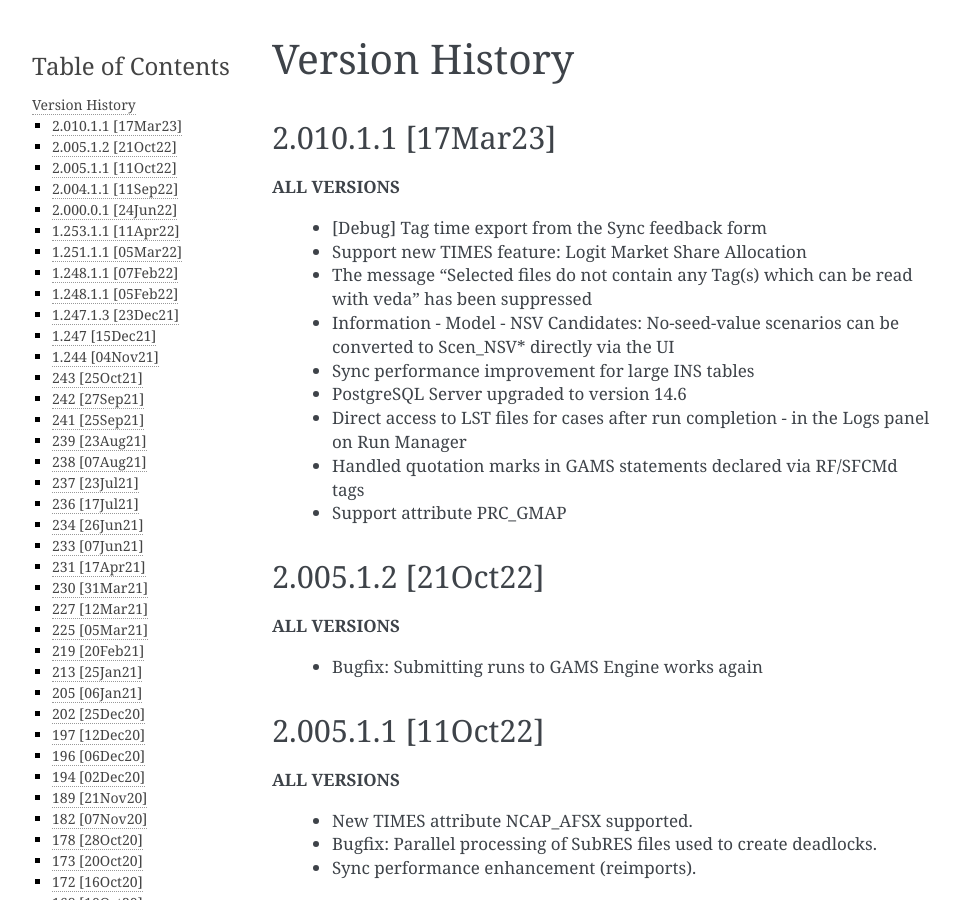
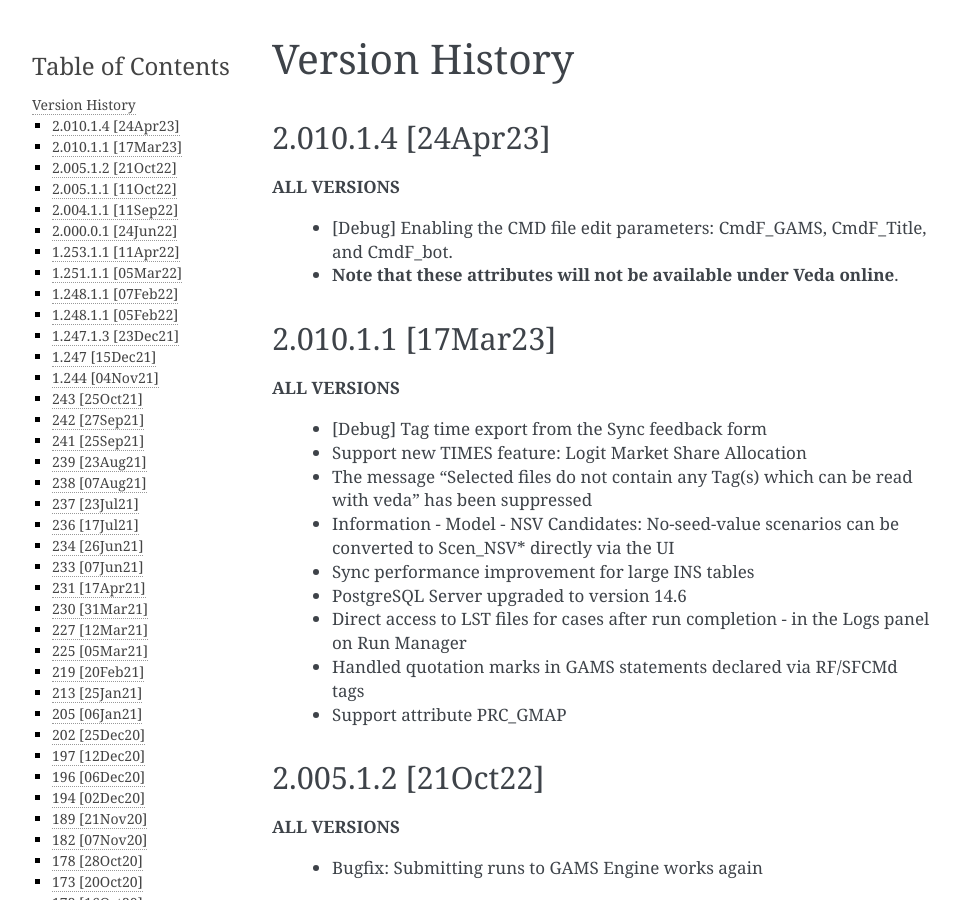
Before and after one commit to kanors-emr/Veda-documentation, a Sphinx documentation site: the page built from docs/source/pages/version_history.rst, in a window 1280 px wide and 900 px high. Shown: the whole window, without its empty margins (148-1108 px from the left). Built offline with Sphinx 7.4.7, drawn with Linux system fonts in a browser that asks for light colours.

Commit message:
CmdF* parameters

```diff
--- a/docs/source/pages/version_history.rst
+++ b/docs/source/pages/version_history.rst
@@ -1,6 +1,14 @@
 ################
 Version History
 ################
+
+2.010.1.4 [24Apr23]
+^^^^^^^^^^^^^^^^^^
+
+**ALL VERSIONS**
+
+	* [Debug] Enabling the CMD file edit parameters: CmdF_GAMS, CmdF_Title, and CmdF_bot.
+        * **Note that these attributes will not be available under Veda online**.
 
 2.010.1.1 [17Mar23]
 ^^^^^^^^^^^^^^^^^^
```
